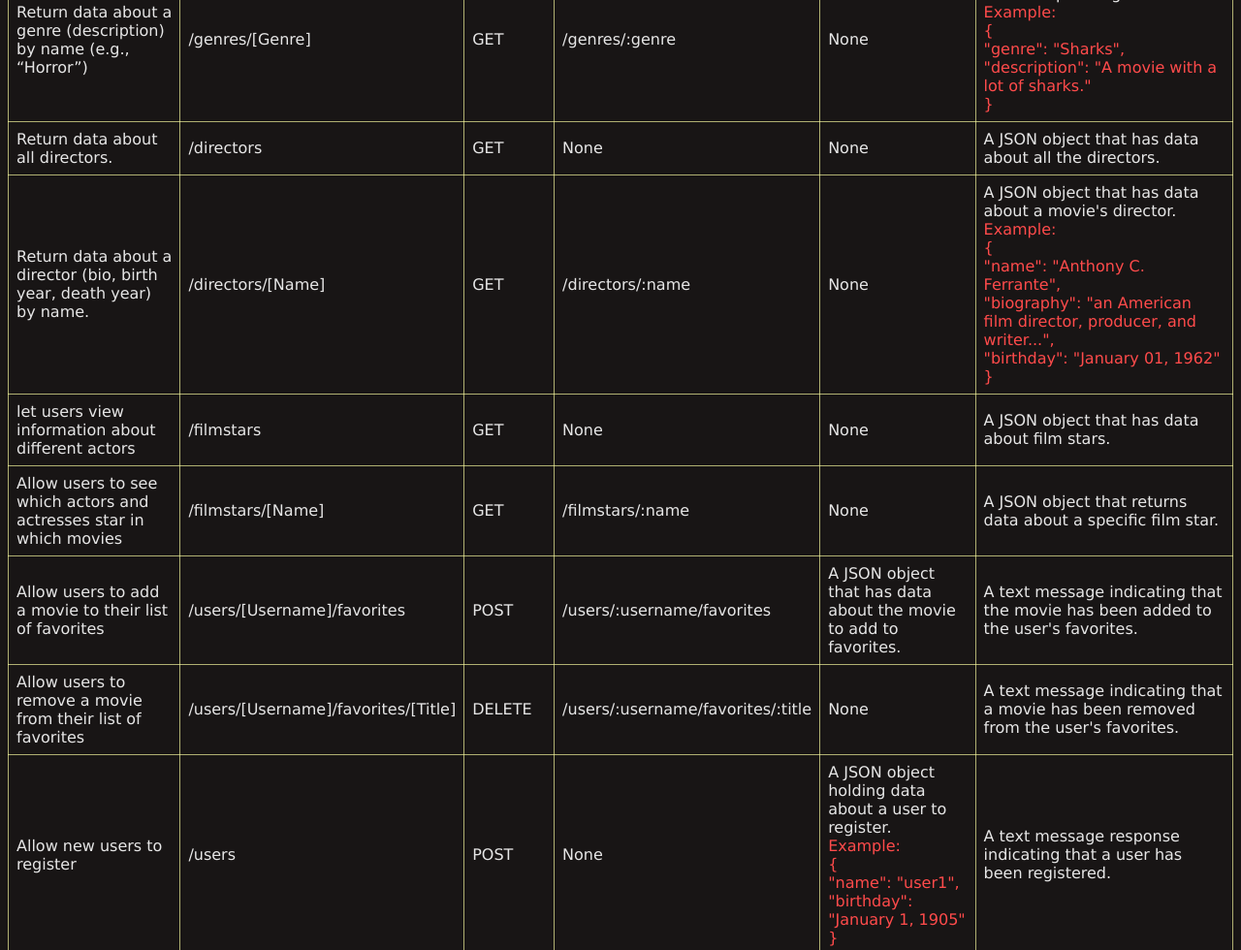
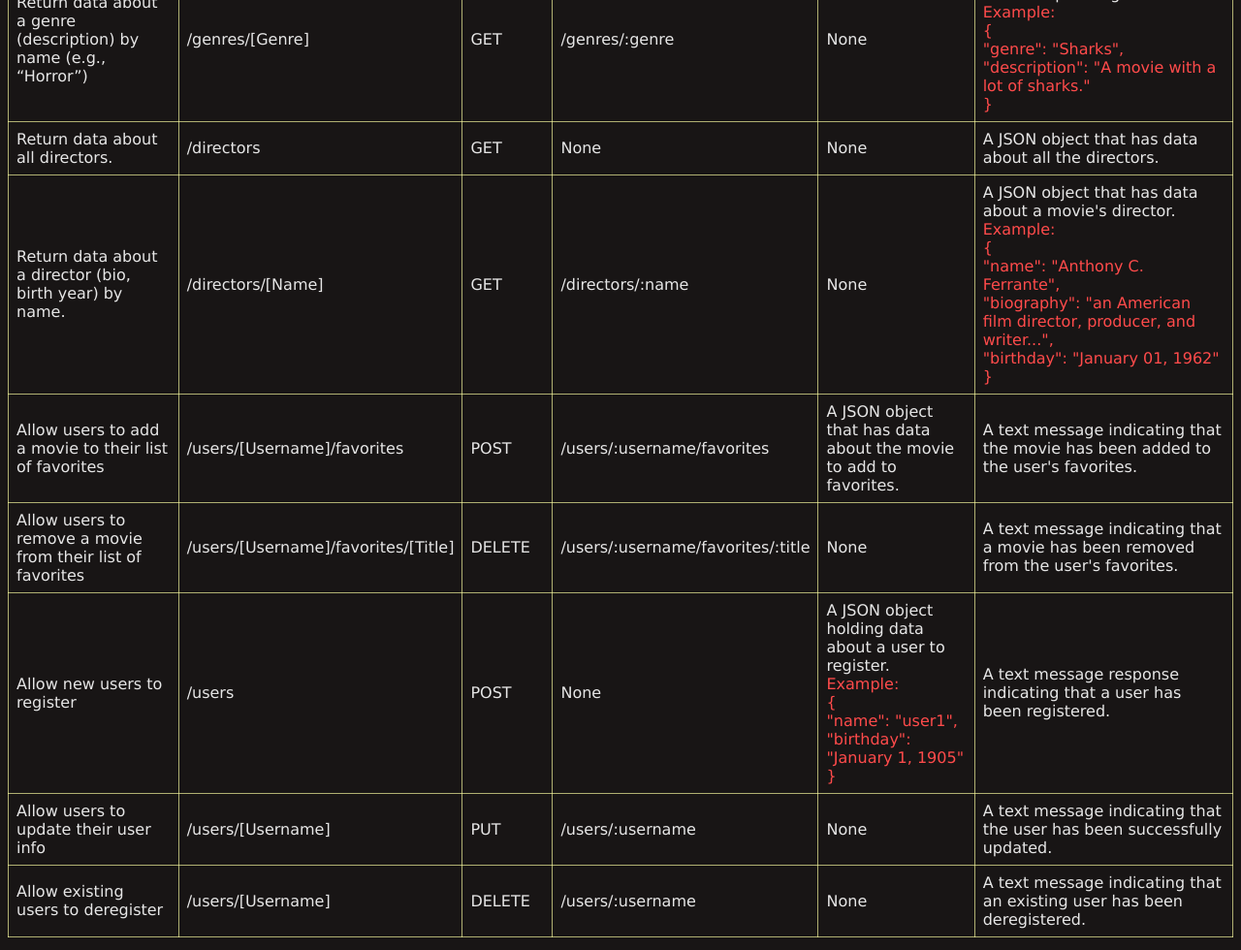
Before and after one commit to tadpoleann/syfy-api, a website: page public/documentation.html in a window 1280 px wide. Shown: the part 1159-2139 px from the top of the page at 97% size. Drawn offline with Linux system fonts and the light colour scheme.

Commit message:
edited doc

```diff
--- a/public/documentation.html
+++ b/public/documentation.html
@@ -184,10 +184,7 @@
           </tr>
 
           <tr>
-            <td>
-              Return data about a director (bio, birth year, death year) by
-              name.
-            </td>
+            <td>Return data about a director (bio, birth year) by name.</td>
             <td>/directors/[Name]</td>
             <td>GET</td>
             <td>/directors/:name</td>
@@ -206,26 +203,6 @@
                 }<br />
               </span>
             </td>
-          </tr>
-
-          <tr>
-            <td>let users view information about different actors</td>
-            <td>/filmstars</td>
-            <td>GET</td>
-            <td>None</td>
-            <td>None</td>
-            <td>A JSON object that has data about film stars.</td>
-          </tr>
-
-          <tr>
-            <td>
-              Allow users to see which actors and actresses star in which movies
-            </td>
-            <td>/filmstars/[Name]</td>
-            <td>GET</td>
-            <td>/filmstars/:name</td>
-            <td>None</td>
-            <td>A JSON object that returns data about a specific film star.</td>
           </tr>
 
           <tr>
```
